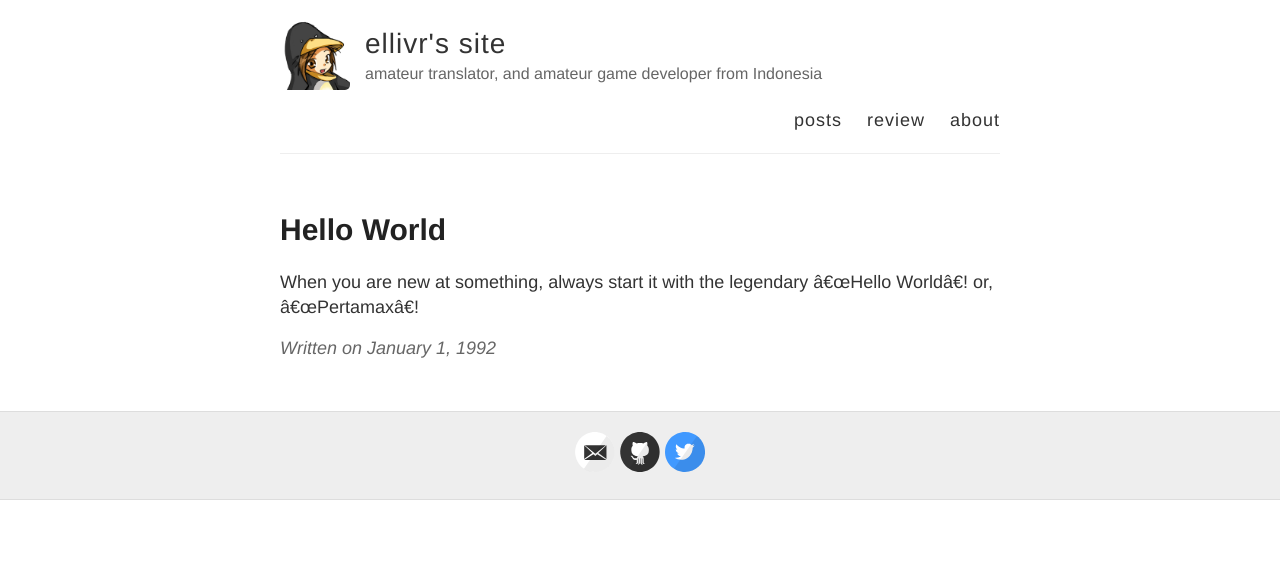
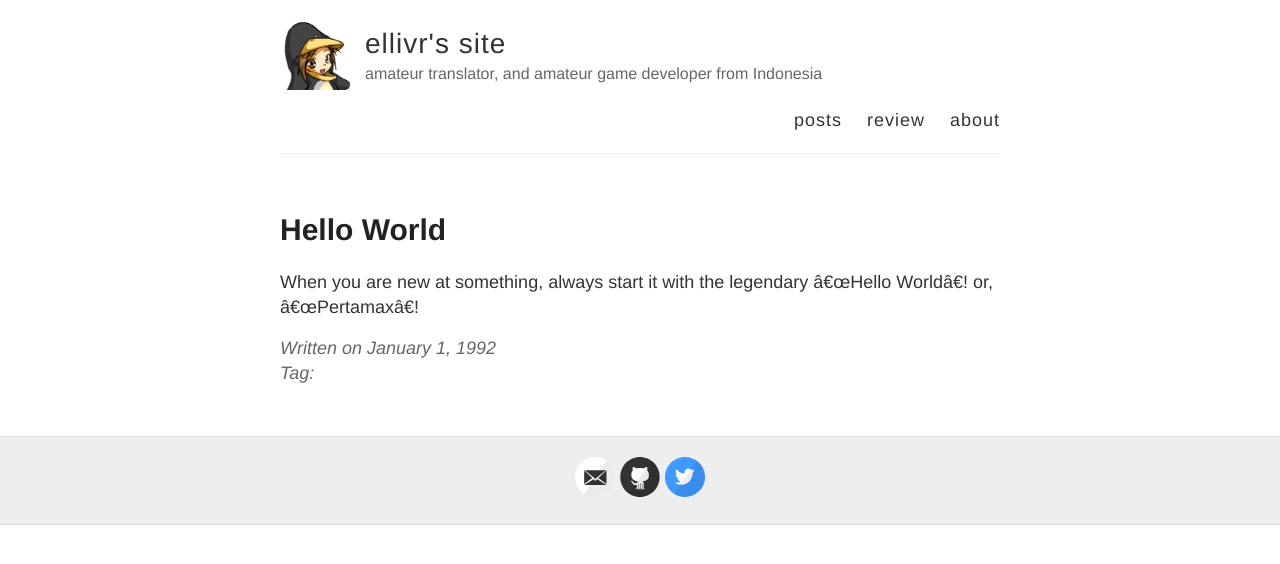
Before and after one commit to ellivr/ellivr.github.io, a Jekyll site: the page built from _posts/1992-1-1-Hello-World.md, in a window 1280 px wide. Shown: the top 564 px of the page. Built offline with Jekyll 4.4.1, drawn with Linux system fonts in a browser that asks for light colours; Markdown is read by kramdown in place of the engine named in the settings; comment, search, counter and statistics services are not loaded.

Commit message:
Update post.html

```diff
--- a/_layouts/post.html
+++ b/_layouts/post.html
@@ -10,7 +10,8 @@
   </div>
 
   <div class="date">
-    Written on {{ page.date | date: "%B %e, %Y" }}
+    Written on {{ page.date | date: "%B %e, %Y" }}<br>
+    Tag:  <a href="{{ site.baseurl }}/{{ page.tag }}" >{{ page.tag }}</a>
   </div>
 
   {% include disqus.html %}
```
